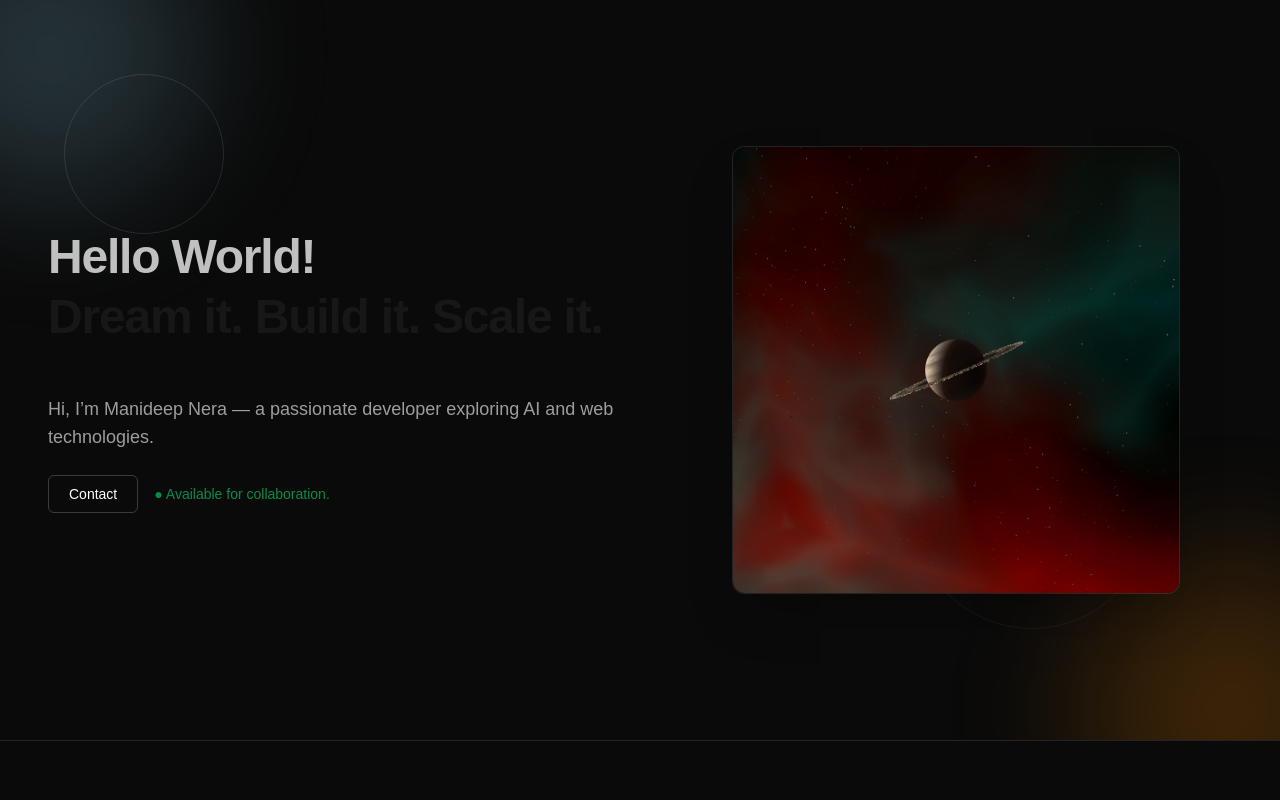
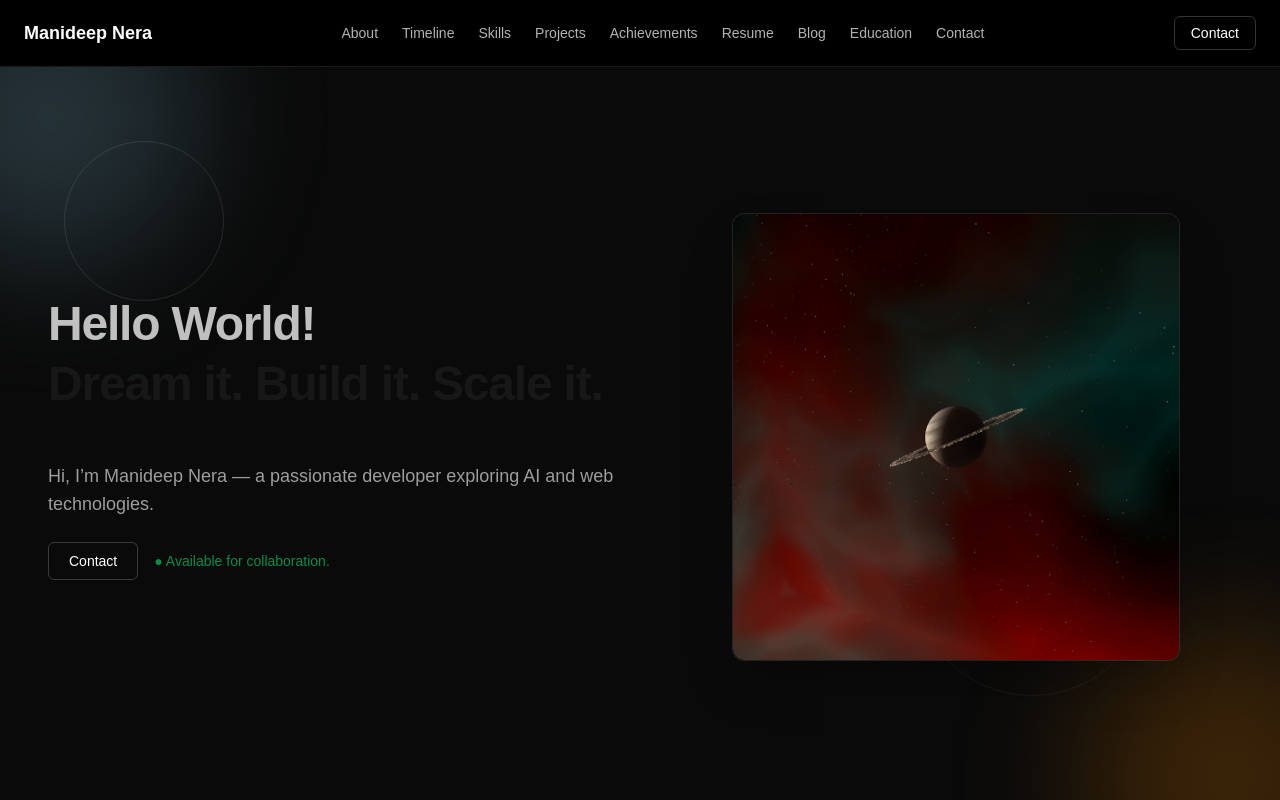
Before and after one commit to manideepnera/Portfolio, a Next.js app: page / in a window 1280 px wide. Shown: the top 800 px of the page. Built offline with nearby package versions, Linux system fonts and the light colour scheme.

Commit message:
Navbar Fixed

```diff
--- a/src/app/components/Navbar.tsx
+++ b/src/app/components/Navbar.tsx
@@ -14,7 +14,7 @@ type NavbarProps = {
   blogRef: React.RefObject<HTMLDivElement | null>;
   educationRef: React.RefObject<HTMLDivElement | null>;
   contactRef: React.RefObject<HTMLDivElement | null>;
-  contactbtnRef: React.RefObject<HTMLButtonElement>;
+  contactbtnRef: React.RefObject<HTMLButtonElement | null>;
 };
 
 const Navbar: React.FC<NavbarProps> = ({
--- a/src/app/page.tsx
+++ b/src/app/page.tsx
@@ -12,6 +12,7 @@ import EducationSection from "./sections/EducationSection";
 import ContactSection from "./sections/ContactSection";
 import Hero from "./sections/Hero";
 import Navbar from "./components/Navbar";
+
 
 export default function Home() {
   const aboutRef = useRef<HTMLDivElement | null>(null);
@@ -40,6 +41,22 @@ export default function Home() {
 
   return (
     <main className="min-h-screen bg-gradient-to-b from-black via-zinc-900 to-black text-white">
+      <Navbar
+  scrollToSection={scrollToSection}
+  scrollToContact={scrollToContact}
+  homeRef={homeRef}
+  aboutRef={aboutRef}
+  timelineRef={timelineRef}
+  skillsRef={skillsRef}
+  projectsRef={projectsRef}
+  achievementsRef={achievementsRef}
+  resumeRef={resumeRef}
+  blogRef={blogRef}
+  educationRef={educationRef}
+  contactRef={contactRef}
+  contactbtnRef={contactbtnRef}
+/>
+
 
       {/* Hero Section */}
       <Hero homeRef={homeRef} contactbtnRef={contactbtnRef} scrollToContact={scrollToContact} />
```
